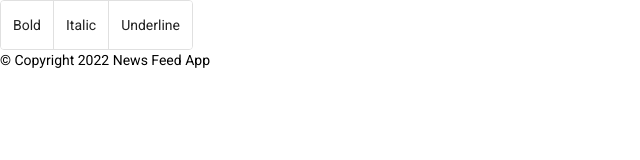
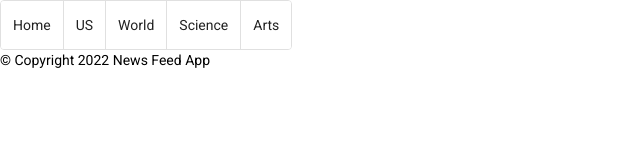
Before and after one commit to 6895mahfuzgit/news-feed-app, an Angular app: page / in a window 1280 px wide. Shown: the top 160 px of the page, without its empty margins (0-640 px from the left). Built offline with nearby package versions, Linux system fonts and the light colour scheme.

Commit message:
update top menu bar option

```diff
--- a/src/app/top-menu-bar/top-menu-bar.component.html
+++ b/src/app/top-menu-bar/top-menu-bar.component.html
@@ -1,5 +1,7 @@
 <mat-button-toggle-group name="fontStyle" aria-label="Font Style">
-  <mat-button-toggle value="bold">Bold</mat-button-toggle>
-  <mat-button-toggle value="italic">Italic</mat-button-toggle>
-  <mat-button-toggle value="underline">Underline</mat-button-toggle>
+  <mat-button-toggle value="bold">Home</mat-button-toggle>
+  <mat-button-toggle value="bold">US</mat-button-toggle>
+  <mat-button-toggle value="bold">World</mat-button-toggle>
+  <mat-button-toggle value="bold">Science</mat-button-toggle>
+  <mat-button-toggle value="bold">Arts</mat-button-toggle>
 </mat-button-toggle-group>
```
